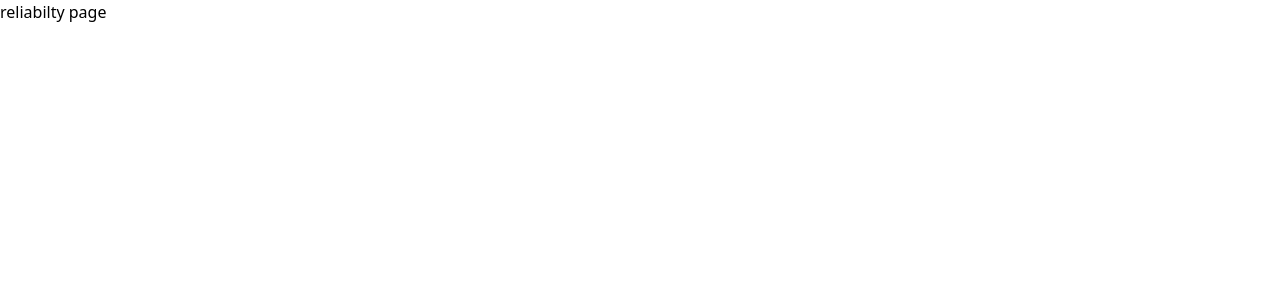
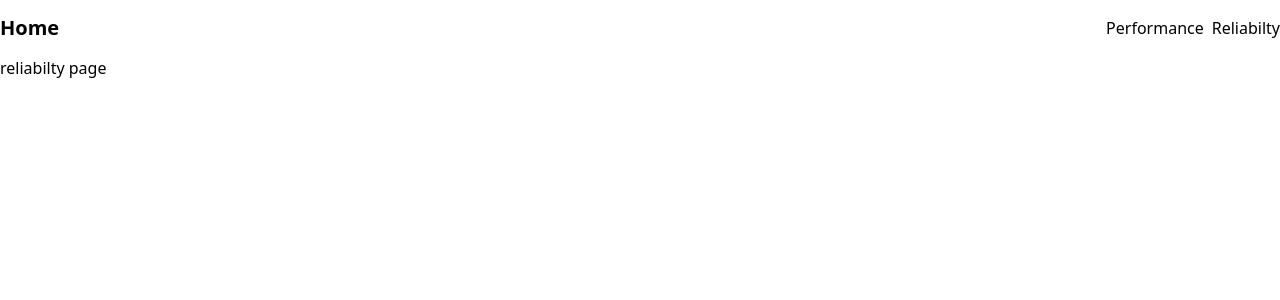
Before and after one commit to ashishsharma2885/Next-Js-Learn, a Next.js app: page /reliabilty in a window 1280 px wide. Shown: the top 300 px of the page. Built offline with nearby package versions, Linux system fonts and the light colour scheme.

Commit message:
Add Navbar component and update layout: remove hardcoded navigation from Home page

```diff
--- a/src/app/layout.tsx
+++ b/src/app/layout.tsx
@@ -1,6 +1,7 @@
 import type { Metadata } from "next";
 import { Geist, Geist_Mono } from "next/font/google";
 import "./globals.css";
+import NavbarPage from "@/components/header"; // @absolute routing
 
 const geistSans = Geist({
   variable: "--font-geist-sans",
@@ -27,7 +28,7 @@ export default function RootLayout({
       <body
         className={`${geistSans.variable} ${geistMono.variable} antialiased`}
       >
-
+        <NavbarPage />
         {children}
       </body>
     </html>
--- a/src/app/page.tsx
+++ b/src/app/page.tsx
@@ -1,15 +1,10 @@
 import Image from "next/image";
+
 
 export default function Home() {
   return (
     <div>
-     <nav className="container flex items-center justify-between mx-auto h-14">
-      <h1 className="font-bold text-xl">Home</h1>
-      <div className="flex gap-2">
-        <h1 >Performance</h1>
-        <h1>Reliabilty</h1>
-      </div>
-     </nav>
+    <h1>Home page</h1>
     </div>
   );
 }
--- a/src/app/reliabilty/page.tsx
+++ b/src/app/reliabilty/page.tsx
@@ -1,9 +1,11 @@
-import React from 'react'
+import React from "react";
 
 const page = () => {
   return (
-    <div>reliabilty page</div>
-  )
-}
+    <div>
+      <h1> reliabilty page</h1>
+    </div>
+  );
+};
 
-export default page
+export default page;
--- /dev/null
+++ b/src/components/header.tsx
@@ -0,0 +1,17 @@
+import React from "react";
+
+const NavbarPage = () => {
+  return (
+    <div>
+      <nav className="container flex items-center justify-between mx-auto h-14">
+        <h1 className="font-bold text-xl">Home</h1>
+        <div className="flex gap-2">
+          <h1>Performance</h1>
+          <h1>Reliabilty</h1>
+        </div>
+      </nav>
+    </div>
+  );
+};
+
+export default NavbarPage;
```
Also changed, not shown: src/app/performance/page.tsx (+6 -6 lines), 1 other file (tests, documents, lock files or other folders).
